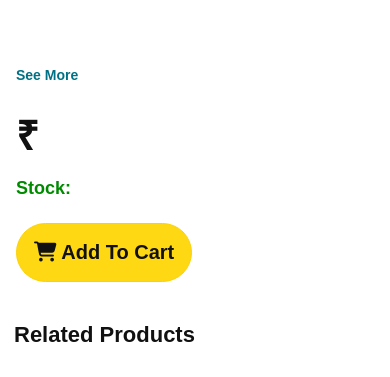
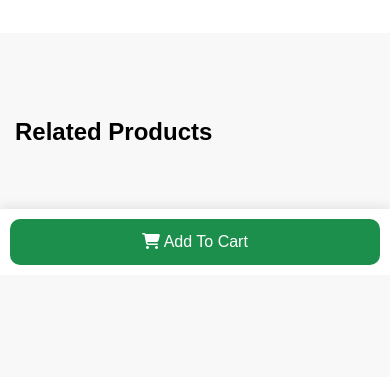
Before and after one commit to Naveen552-create/akki-latest-collections, a Flask app: template templates/product_details.html in a window 390 px wide. Shown: the part 569-946 px from the top of the page. After the commit the page ends 834 px from the top, so only its background shows below. Run offline with Flask 3, Linux system fonts and the light colour scheme; the template is opened without the code that fills it, so the values that code supplies are empty.

Commit message:
Updated product details Page

```diff
--- a/templates/product_details.html
+++ b/templates/product_details.html
@@ -1,11 +1,7 @@
 <!DOCTYPE html>
 <html>
 <head>
-
 <title>{{ product.name }}</title>
-
-<meta name="viewport"
-content="width=device-width, initial-scale=1.0">
 
 <link rel="stylesheet"
 href="https://cdnjs.cloudflare.com/ajax/libs/font-awesome/6.5.1/css/all.min.css">
@@ -16,47 +12,33 @@ href="https://cdnjs.cloudflare.com/ajax/libs/font-awesome/6.5.1/css/all.min.css"
 margin:0;
 padding:0;
 box-sizing:border-box;
-font-family:Arial,sans-serif;
+font-family:Arial;
 }
 
 body{
-background:#f5f5f5;
-padding:20px;
-color:#111;
+background:#f8f8f8;
+padding:25px;
 }
 
-/* =========================
-DESKTOP VIEW UPDATED
-========================= */
-
+/* MAIN */
 .container{
 max-width:1400px;
 margin:auto;
 display:grid;
-grid-template-columns:55% 45%;
-gap:40px;
-background:#fff;
-padding:30px;
-border-radius:16px;
-box-shadow:0 4px 15px rgba(0,0,0,.08);
-align-items:start;
-}
-
-/* =========================
-LEFT SIDE IMAGE SECTION
-========================= */
-
-.image-section{
-grid-column:1;
-width:100%;
+grid-template-columns:1fr 1fr;
+gap:45px;
+background:white;
+padding:35px;
+border-radius:15px;
+box-shadow:0 4px 16px rgba(0,0,0,.08);
 }
 
 .main-image{
 width:100%;
 height:650px;
 object-fit:contain;
-background:#fff;
-border:1px solid #eee;
+background:white;
+border:1px solid #ddd;
 border-radius:12px;
 }
 
@@ -65,140 +47,72 @@ display:flex;
 gap:12px;
 overflow-x:auto;
 margin-top:15px;
-padding-bottom:5px;
-}
-
-.thumb-wrap::-webkit-scrollbar{
-height:6px;
 }
 
 .thumb{
-width:100px;
-height:120px;
-object-fit:cover;
-border-radius:10px;
+width:110px;
+height:130px;
+object-fit:contain;
 cursor:pointer;
 border:2px solid #ddd;
-background:#fff;
-flex-shrink:0;
-transition:.3s;
+border-radius:10px;
+background:white;
 }
 
 .thumb:hover{
 border-color:#1b8f4b;
 }
 
-/* =========================
-RIGHT SIDE PRODUCT TITLE
-========================= */
-
-.product-info{
-grid-column:2;
-padding:0;
-margin-bottom:15px;
+.details h1{
+font-size:36px;
 }
 
-.product-title{
-font-size:42px;
-line-height:1.3;
-font-weight:700;
-color:#111;
+.details h3{
+margin-top:10px;
+color:#555;
 }
 
-/* =========================
-RIGHT SIDE DETAILS
-========================= */
-
-.product-details{
-grid-column:2;
-padding:0;
-margin-top:0;
-display:flex;
-flex-direction:column;
-}
-
-.category{
-font-size:20px;
-color:#007185;
-margin-bottom:8px;
-font-weight:500;
-}
-
-.subcategory{
-font-size:16px;
-color:#565959;
-line-height:1.7;
-margin-bottom:14px;
+.price{
+font-size:34px;
+color:#1b8f4b;
+font-weight:bold;
+margin:18px 0;
 }
 
 .desc{
-font-size:16px;
 line-height:1.8;
-color:#333;
-margin-top:8px;
+color:#444;
+margin-top:15px;
 }
 
-.see-more{
-display:inline-block;
-margin-top:10px;
-font-size:15px;
-font-weight:600;
-color:#007185;
+/* BUTTONS */
+.btn-wrap{
+display:flex;
+gap:15px;
+margin-top:25px;
+}
+
+button{
+padding:15px 25px;
+border:none;
+border-radius:10px;
+font-size:16px;
 cursor:pointer;
 }
 
-.price{
-font-size:50px;
-font-weight:700;
-color:#111;
-margin-top:22px;
-margin-bottom:12px;
+.cart-btn{
+background:#1b8f4b;
+color:white;
 }
 
-.stock{
-font-size:22px;
-font-weight:700;
-color:#008a00;
-margin-top:10px;
+.order-btn{
+background:#ff6600;
+color:white;
 }
 
-/* BUTTON */
-
-.btn-wrap{
-margin-top:30px;
-display:flex;
-justify-content:flex-start;
-}
-
-.cart-btn{
-width:100%;
-max-width:420px;
-background:#ffd814;
-border:1px solid #fcd200;
-color:#111;
-padding:18px;
-font-size:22px;
-font-weight:700;
-border-radius:50px;
-cursor:pointer;
-transition:.3s;
-}
-
-.cart-btn:hover{
-background:#f7ca00;
-}
-
-/* =========================
-RELATED PRODUCTS
-========================= */
-
+/* RELATED */
 .related{
-margin-top:60px;
-}
-
-.related h2{
-margin-bottom:20px;
-font-size:28px;
+margin-top:70px;
 }
 
 .related-grid{
@@ -208,8 +122,8 @@ gap:18px;
 }
 
 .related-card{
-background:#fff;
-padding:12px;
+background:white;
+padding:15px;
 border-radius:12px;
 box-shadow:0 2px 8px rgba(0,0,0,.08);
 text-align:center;
@@ -222,35 +136,18 @@ transform:translateY(-5px);
 
 .related-card img{
 width:100%;
-height:220px;
+height:250px;
 object-fit:contain;
 }
 
-.related-card h4{
-font-size:15px;
-margin-top:10px;
-line-height:1.5;
-color:#111;
-}
-
-.related-card p{
-margin-top:8px;
-font-weight:bold;
-font-size:16px;
-color:#1b8f4b;
-}
-
-/* =========================
-CART POPUP
-========================= */
-
+/* CART POPUP */
 .cart-popup{
 position:fixed;
 top:0;
 right:-500px;
 width:420px;
 height:100%;
-background:#fff;
+background:white;
 box-shadow:-4px 0 20px rgba(0,0,0,.18);
 transition:.4s;
 z-index:9999;
@@ -296,479 +193,185 @@ background:#1b8f4b;
 color:white;
 padding:16px;
 font-size:18px;
-border:none;
-border-radius:10px;
-cursor:pointer;
 }
 
-/* =========================
-RELATED PRODUCTS
-========================= */
-
-.related{
-margin-top:60px;
-}
-
-.related h2{
-margin-bottom:20px;
-font-size:28px;
-}
-
-.related-grid{
-display:grid;
-grid-template-columns:repeat(4,1fr);
-gap:18px;
-}
-
-.related-card{
-background:#fff;
-padding:12px;
-border-radius:12px;
-box-shadow:0 2px 8px rgba(0,0,0,.08);
-text-align:center;
-transition:.3s;
-}
-
-.related-card:hover{
-transform:translateY(-5px);
-}
-
-.related-card img{
-width:100%;
-height:220px;
-object-fit:contain;
-}
-
-.related-card h4{
-font-size:15px;
-margin-top:10px;
-line-height:1.5;
-color:#111;
-}
-
-.related-card p{
-margin-top:8px;
-font-weight:bold;
-font-size:16px;
-color:#1b8f4b;
-}
-
-/* =========================
-CART POPUP
-========================= */
-
-.cart-popup{
-position:fixed;
-top:0;
-right:-500px;
-width:420px;
-height:100%;
-background:#fff;
-box-shadow:-4px 0 20px rgba(0,0,0,.18);
-transition:.4s;
-z-index:9999;
-overflow:auto;
-}
-
-.cart-popup.active{
-right:0;
-}
-
-.cart-box{
-padding:30px;
-text-align:center;
-position:relative;
-}
-
-.close-cart{
-position:absolute;
-right:18px;
-top:10px;
-font-size:30px;
-cursor:pointer;
-}
-
-.cart-img{
-width:100%;
-height:260px;
-object-fit:contain;
-}
-
-.cart-box input{
-width:100%;
-padding:14px;
-margin:15px 0;
-border:1px solid #ddd;
-border-radius:10px;
-font-size:16px;
-}
-
-.cart-box button{
-width:100%;
-background:#1b8f4b;
-color:white;
-padding:16px;
-font-size:18px;
-border:none;
-border-radius:10px;
-cursor:pointer;
-}
-
-
-
-.top-back{
-display:flex;
-justify-content:flex-end;
-padding:12px;
-
-}
-
-.top-back a{
-background:#1b8f4b;
-color:#fff;
-padding:10px 18px;
-border-radius:8px;
-text-decoration:none;
-font-weight:bold;
-box-shadow:0 4px 10px rgba(0,0,0,.15);
-}
-
-/* =========================
-MOBILE VIEW
-========================= */
-
+/* MOBILE */
 @media(max-width:900px){
 
 body{
 padding:0;
-margin:0;
-background:#fff;
-overflow-x:hidden;
 }
-
-/* BACK BUTTON */
-
-.top-back{
-padding:12px;
-background:#fff;
-position:sticky;
-top:0;
-z-index:999;
-border-bottom:1px solid #eee;
-}
-
-.top-back a{
-background:#1b8f4b;
-color:#fff;
-padding:10px 18px;
-border-radius:8px;
-text-decoration:none;
-font-weight:bold;
-display:inline-block;
-box-shadow:0 4px 10px rgba(0,0,0,.15);
-}
-
-/* CONTAINER */
 
 .container{
 display:flex;
-flex-direction:column;
-padding:0;
-gap:0;
+flex-direction:column-reverse;
+padding:15px;
 border-radius:0;
 box-shadow:none;
-background:#fff;
+gap:20px;
 }
 
-/* =========================
-TITLE FIRST
-========================= */
-
-.product-info{
-display:flex;
-flex-direction:column;
-padding:16px;
-order:1;
+.details{
+padding:15px;
 }
 
-.product-title{
-font-size:28px;
-line-height:1.4;
-margin-bottom:16px;
+.details h1{
+font-size:24px;
 }
 
-/* =========================
-IMAGE AFTER TITLE
-========================= */
-
-.image-section{
-order:2;
-background:#fff;
+.price{
+font-size:28px;
 }
 
 .main-image{
-width:100%;
-height:420px;
-object-fit:contain;
+height:320px;
 border:none;
-border-radius:0;
-padding:0 10px;
-background:#fff;
-}
-
-.thumb-wrap{
-display:flex;
-gap:10px;
-overflow-x:auto;
-padding:12px 14px;
-margin-top:0;
-scrollbar-width:none;
-}
-
-.thumb-wrap::-webkit-scrollbar{
-display:none;
 }
 
 .thumb{
 width:75px;
 height:90px;
-border-radius:10px;
-border:1px solid #ddd;
-object-fit:cover;
-background:#fff;
-flex-shrink:0;
-}
-
-/* =========================
-REMAINING DETAILS BELOW IMAGE
-========================= */
-
-.product-details{
-order:3;
-padding:16px;
-display:flex;
-flex-direction:column;
-}
-
-.category{
-font-size:15px;
-margin-top:5px;
-}
-
-.subcategory{
-font-size:14px;
-line-height:1.7;
-margin-top:5px;
-margin-bottom:0;
-}
-
-.desc{
-font-size:15px;
-line-height:1.8;
-margin-top:18px;
-
-display:-webkit-box;
--webkit-box-orient:vertical;
--webkit-line-clamp:3;
-
-line-clamp:3;
-
-overflow:hidden;
-text-overflow:ellipsis;
-}
-
-.see-more{
-margin-top:10px;
-font-size:14px;
-}
-
-.price{
-font-size:40px;
-margin-top:24px;
-margin-bottom:10px;
-}
-
-.stock{
-font-size:18px;
-margin-top:6px;
 }
 
 .btn-wrap{
-margin-top:24px;
+position:fixed;
+bottom:0;
+left:0;
+width:100%;
+background:white;
+padding:10px;
+display:flex;
+z-index:999;
+box-shadow:0 -3px 10px rgba(0,0,0,.08);
 }
 
-.cart-btn{
-width:100%;
-padding:17px;
-font-size:20px;
-border-radius:50px;
+.btn-wrap button{
+flex:1;
+padding:14px;
 }
 
-/* RELATED */
-
 .related{
-margin-top:10px;
-padding:14px;
-background:#fff;
-}
-
-.related h2{
-font-size:22px;
-margin-bottom:15px;
+padding:15px;
+margin-bottom:90px;
 }
 
 .related-grid{
-display:grid;
-grid-template-columns:repeat(2,1fr);
+grid-template-columns:1fr 1fr;
 gap:12px;
 }
 
-.related-card{
-padding:10px;
+.related-card img{
+height:140px;
 }
 
-.related-card img{
-height:170px;
-}
-
-.related-card h4{
-font-size:13px;
-}
-
-.related-card p{
-font-size:15px;
-}
-
-/* CART POPUP */
-
+/* bottom popup */
 .cart-popup{
 width:100%;
 height:75%;
 top:auto;
 bottom:-100%;
 right:0;
-border-radius:20px 20px 0 0;
+border-radius:25px 25px 0 0;
 }
 
 .cart-popup.active{
 bottom:0;
 }
 
-.cart-box{
-padding:20px;
-}
-
 .cart-img{
-height:220px;
+height:160px;
 }
 
 }
 
 </style>
-
 </head>
-
 <body>
 
-<!-- BACK BUTTON -->
 
-<div class="top-back">
+<div style="
+display:flex;
+justify-content:flex-end;
+padding:20px 30px 0 30px;
+">
 
-<a href="/">
+<a href="/"
+style="
+background:#1b8f4b;
+color:white;
+padding:10px 18px;
+border-radius:8px;
+text-decoration:none;
+font-weight:bold;
+box-shadow:0 4px 10px rgba(0,0,0,0.15);
+transition:.3s;
+"
+onmouseover="this.style.background='#146d39'"
+onmouseout="this.style.background='#1b8f4b'">
+
 ← Back Home
+
 </a>
 
-</div>
+</div><br>
 
-<!-- MAIN CONTAINER -->
 
 <div class="container">
 
-<!-- PRODUCT TITLE -->
-
-<div class="product-info">
-
-<h1 class="product-title">
-{{ product.name }}
-</h1>
-
-</div>
-
-<!-- IMAGE SECTION -->
-
-<div class="image-section">
+<!-- IMAGE -->
+<div>
 
 <img id="main"
 src="{{ url_for('static', filename=product.images[0]) }}"
 class="main-image">
 
 <div class="thumb-wrap">
-
 {% for img in product.images %}
-
-<img
-src="{{ url_for('static', filename=img) }}"
+<img src="{{ url_for('static', filename=img) }}"
 class="thumb"
 onclick="changeImage(this.src)">
-
 {% endfor %}
-
 </div>
 
 </div>
 
-<!-- PRODUCT DETAILS -->
 
-<div class="product-details">
+<!-- DETAILS -->
+<div class="details">
 
-<h3 class="category">
-{{ product.category }}
-</h3>
+<h1>{{ product.name }}</h1>
 
-<p class="subcategory">
-{{ product.subcategory }}
-</p>
+<h3>{{ product.category }}</h3>
 
-<p class="desc">
-{{ product.description }}
-</p>
-
-<span class="see-more">
-See More
-</span>
+<p>{{ product.subcategory }}</p>
 
 <div class="price">
 ₹{{ product.price }}
 </div>
 
-<p class="stock">
-
+<p>
 <b>Stock:</b>
 
 {% if product.quantity == 0 %}
-
-<span style="color:red;">
+<span style="color:red;font-weight:bold;">
 Out Of Stock
 </span>
+{% else %}
+{{ product.quantity }}
+{% endif %}
+</p>
 
-{% else %}
-
-{{ product.quantity }}
-
-{% endif %}
-
-</p>
+<p class="desc">{{ product.description }}</p>
 
 <div class="btn-wrap">
 
 <button class="cart-btn"
 onclick="openCart()">
+<i class="fa fa-shopping-cart"></i>
+Add To Cart
+</button>
 
-<i class="fa fa-shopping-cart"></i>
 
-Add To Cart
-
-</button>
 
 </div>
 
@@ -776,8 +379,9 @@ Add To Cart
 
 </div>
 
-<!-- RELATED PRODUCTS -->
 
+
+<!-- RELATED -->
 <div class="related">
 
 <h2>Related Products</h2>
@@ -785,18 +389,14 @@ Add To Cart
 <div class="related-grid">
 
 {% for item in related_products %}
-
 <a href="/product/{{ item.id }}"
 style="text-decoration:none;color:black;">
 
 <div class="related-card">
 
 {% if item.images %}
-
-<img
-src="{{ url_for('static',
+<img src="{{ url_for('static',
 filename=item.images[0]) }}">
-
 {% endif %}
 
 <h4>{{ item.name }}</h4>
@@ -806,26 +406,21 @@ filename=item.images[0]) }}">
 </div>
 
 </a>
-
 {% endfor %}
 
 </div>
-
 </div>
 
+
+
 <!-- CART POPUP -->
-
 <div class="cart-popup"
 id="cartPopup">
 
 <div class="cart-box">
 
 <span class="close-cart"
-onclick="closeCart()">
-
-&times;
-
-</span>
+onclick="closeCart()">&times;</span>
 
 <img
 src="{{ url_for('static',
@@ -835,7 +430,6 @@ class="cart-img">
 <h2>{{ product.name }}</h2>
 
 <p>{{ product.category }}</p>
-
 <p>{{ product.subcategory }}</p>
 
 <h3>₹{{ product.price }}</h3>
@@ -857,18 +451,16 @@ Add To Cart
 
 </div>
 
+
+
 <script>
 
 /* IMAGE CHANGE */
-
 function changeImage(src){
-
 document.getElementById("main").src=src;
-
 }
 
 /* AUTO SLIDER */
-
 window.onload=function(){
 
 const slides=
@@ -895,28 +487,22 @@ slides[current].src;
 
 };
 
-/* OPEN CART */
 
+/* CART OPEN */
 function openCart(){
-
 document.getElementById(
 'cartPopup'
 ).classList.add('active');
-
 }
 
-/* CLOSE CART */
-
+/* CLOSE */
 function closeCart(){
-
 document.getElementById(
 'cartPopup'
 ).classList.remove('active');
-
 }
 
-/* CONFIRM */
-
+/* ADD */
 function confirmCart(){
 
 let qty=
```
